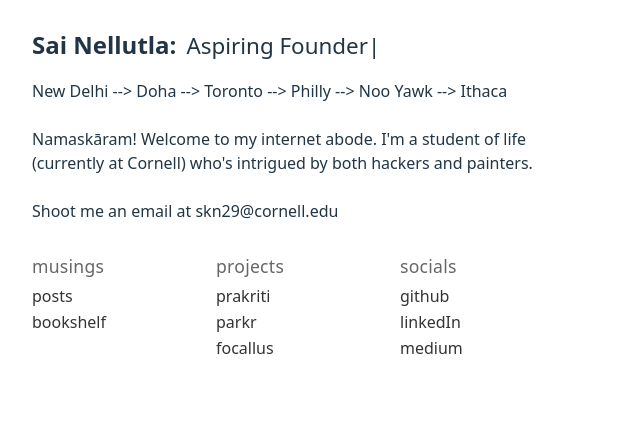
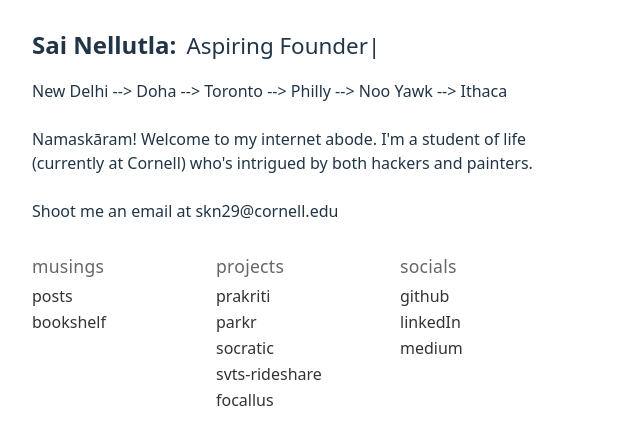
Before and after one commit to SaiNel7/abode, a React (Vite) app: page / in a window 1280 px wide. Shown: the top 444 px of the page, without its empty margins (0-640 px from the left). Built offline with nearby package versions, Linux system fonts and the light colour scheme.

Commit message:
updated some projects

```diff
--- a/src/App.jsx
+++ b/src/App.jsx
@@ -78,6 +78,8 @@ function Home() {
           <ul className="projects-list">
             <li><a href="https://prakriti-hack.netlify.app/">prakriti</a></li>
             <li><a href="https://getparkr.netlify.app/">parkr</a></li>
+            <li><a href="https://socratic1100.netlify.app/">socratic</a></li>
+            <li><a href="https://svtsrideshare.netlify.app/">svts-rideshare</a></li>
             <li><a href="https://github.com/SaiNel7/focallus">focallus</a></li>
           </ul>
         </div>
```
